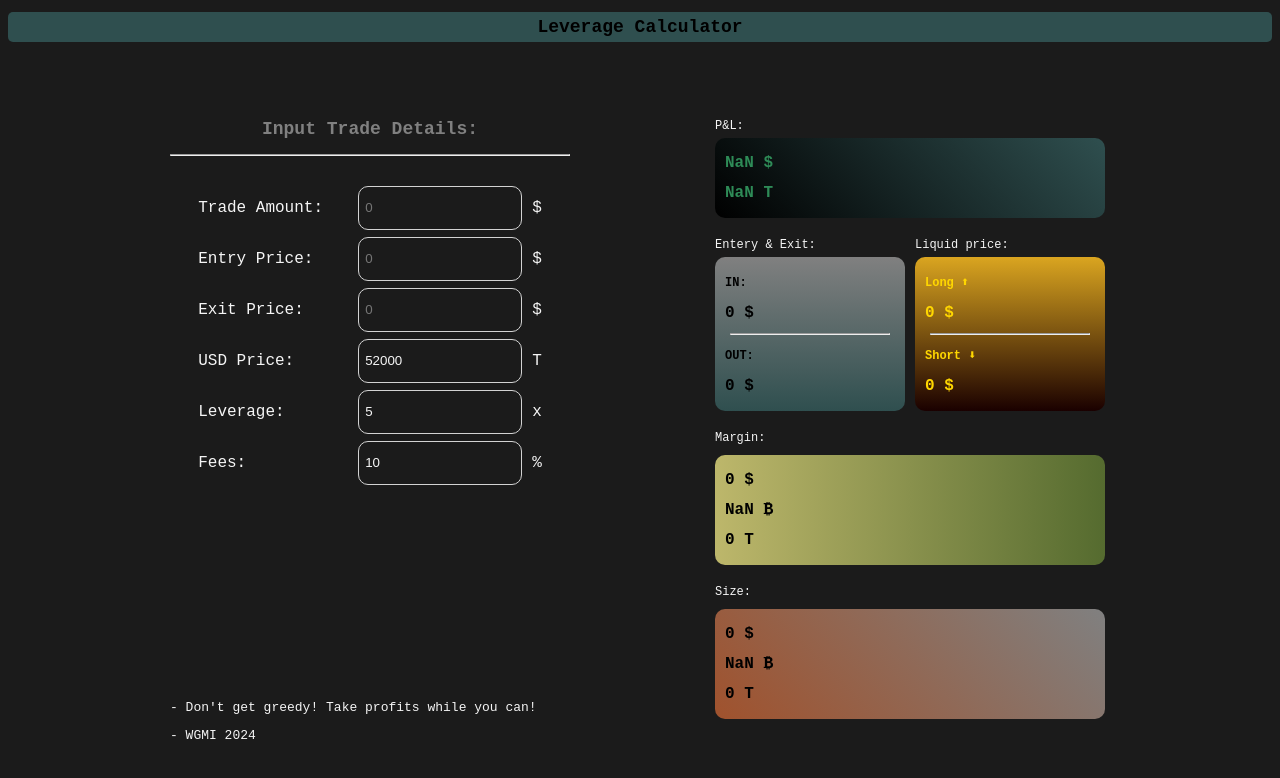
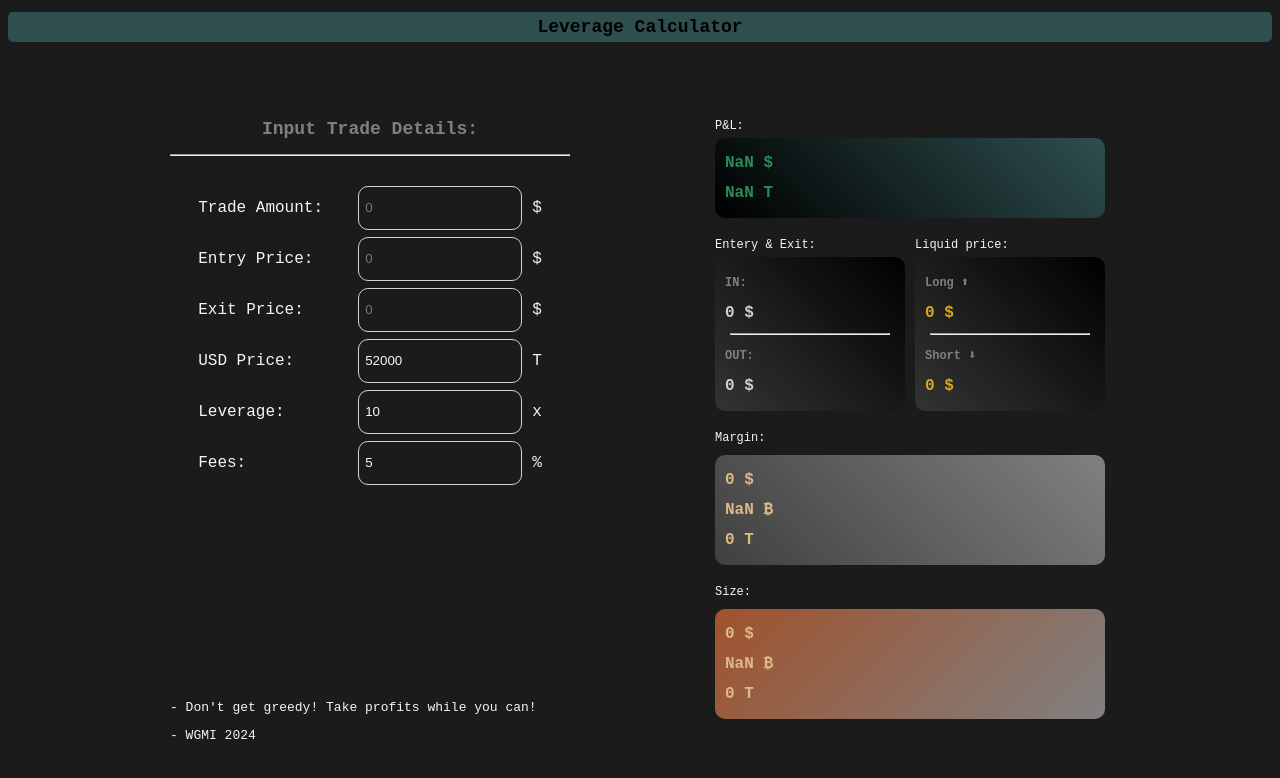
Before and after one commit to samdeez/leverage-calculator, a React (Create React App) app: page / in a window 1280 px wide. Shown: the top 778 px of the page. Built offline with nearby package versions, Linux system fonts and the light colour scheme.

Commit message:
minor edit

```diff
--- a/src/App.js
+++ b/src/App.js
@@ -1,12 +1,12 @@
 import React, { useState } from "react";
 
 const App = () => {
-  const [feesPercent, setFeesPercent] = useState(10);
+  const [feesPercent, setFeesPercent] = useState(5);
   const [localPrice, setlocalPrice] = useState(52000);
   const [invest, setInvest] = useState("");
   const [enterPrice, setEnterPrice] = useState("");
   const [exitPrice, setExitPrice] = useState("");
-  const [leverage, setLeverage] = useState(5);
+  const [leverage, setLeverage] = useState(10);
 
   const handleFeesPercentChange = (event) => {
     setFeesPercent(event.target.value);
@@ -146,7 +146,10 @@ const App = () => {
             className="resultgrid"
             style={{
               backgroundColor: "#2f2f2f",
-              background: "linear-gradient(45deg, black, darkslategray)",
+              background:
+                levCalc() < 0
+                  ? "linear-gradient(45deg, black, #4f2f2f)"
+                  : "linear-gradient(45deg, black, darkslategray)",
               color: levCalc() < 0 ? "firebrick" : "seagreen",
             }}
           >
@@ -164,15 +167,25 @@ const App = () => {
                 className="resultgrid"
                 style={{
                   backgroundColor: "gray",
-                  background: "linear-gradient(gray, darkslategray)",
+                  background: "linear-gradient(45deg, #333, black)",
                 }}
               >
-                <span style={{ fontSize: "small" }}>{"IN:"}</span> <br />
-                <span>{(enterPrice * 1).toLocaleString()} $</span>
+                <span style={{ fontSize: "small", color: "gray" }}>
+                  {"IN:"}
+                </span>{" "}
+                <br />
+                <span style={{ color: "#d0d0d0" }}>
+                  {(enterPrice * 1).toLocaleString()} $
+                </span>
                 <br />
                 <hr class="solid" style={{ margin: "5px" }} />
-                <span style={{ fontSize: "small" }}>{"OUT:"}</span> <br />
-                <span>{(exitPrice * 1).toLocaleString()} $</span>
+                <span style={{ fontSize: "small", color: "gray" }}>
+                  {"OUT:"}
+                </span>{" "}
+                <br />
+                <span style={{ color: "#d0d0d0" }}>
+                  {(exitPrice * 1).toLocaleString()} $
+                </span>
               </div>
             </div>
             <div className="reswrapperinner">
@@ -181,18 +194,20 @@ const App = () => {
                 className="resultgrid"
                 style={{
                   backgroundColor: "darkslategray",
-                  background: "linear-gradient(goldenrod, #1a0000)",
-                  color: "gold",
+                  background: "linear-gradient(45deg, #333, black)",
+                  color: "goldenrod",
                 }}
               >
-                <span style={{ fontSize: "small" }}>Long ⬆</span>
+                <span style={{ fontSize: "small", color: "gray" }}>Long ⬆</span>
                 <br />
                 <span>
                   {(enterPrice - enterPrice / leverage).toLocaleString()} $
                 </span>
                 <br />
                 <hr class="solid" style={{ margin: "5px" }} />
-                <span style={{ fontSize: "small" }}>Short ⬇</span>
+                <span style={{ fontSize: "small", color: "gray" }}>
+                  Short ⬇
+                </span>
                 <br />
                 <span>{shortCalc()} $</span>
               </div>
@@ -214,7 +229,8 @@ const App = () => {
               className="resultgrid"
               style={{
                 backgroundColor: "sienna",
-                background: "linear-gradient(45deg, sienna, gray)",
+                background: "linear-gradient(135deg, sienna, gray)",
+                color: "burlywood",
               }}
             >
               {(invest * leverage).toLocaleString()} $
--- a/src/styles.css
+++ b/src/styles.css
@@ -86,10 +86,10 @@ input:focus {
   width: -webkit-fill-available;
 }
 .resultgrid {
-  color: black;
+  color: burlywood;
   font-weight: bold;
-  background-color: darkkhaki;
-  background: linear-gradient(90deg, darkkhaki, darkolivegreen);
+  background-color: #404040;
+  background: linear-gradient(45deg, #404040, gray);
   border-radius: 10px;
   padding: 10px;
   line-height: 30px;
```
